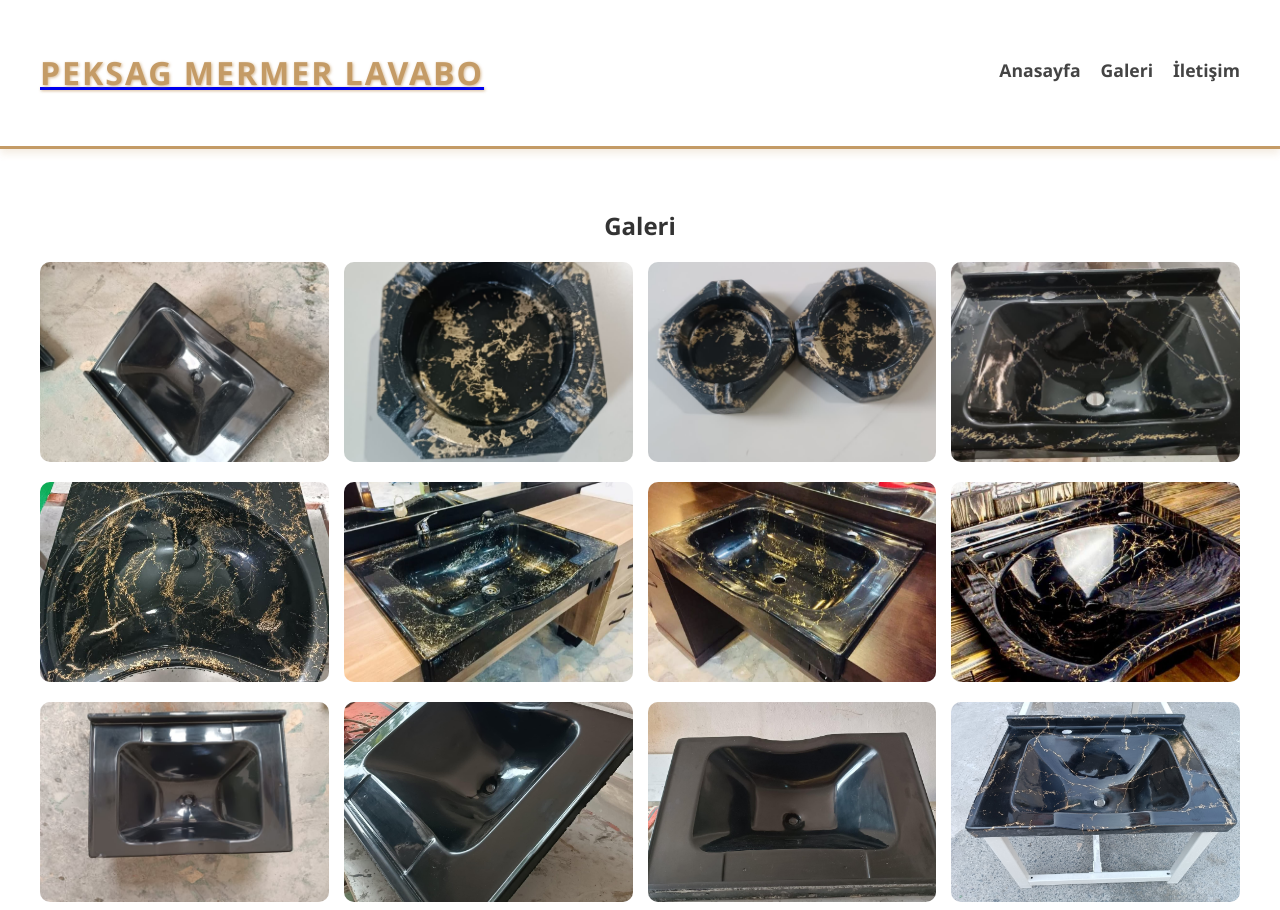
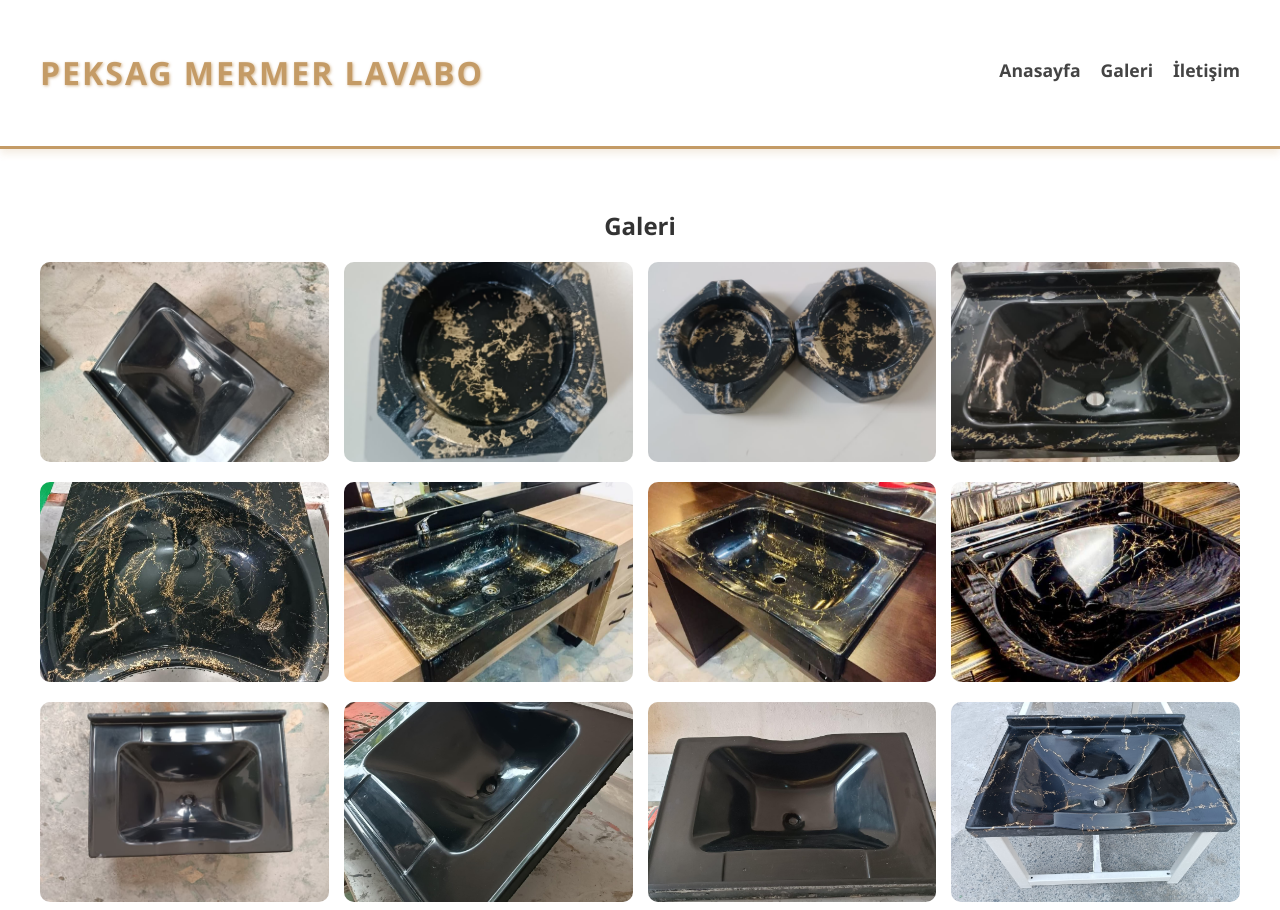
Before and after one commit to mustafaicee/peksag-lavabo, a plain HTML site: page galeri.html in a window 1280 px wide. Shown: the top 910 px of the page. Drawn offline with Linux system fonts and the light colour scheme.

Commit message:
değişiklik

```diff
--- a/galeri.html
+++ b/galeri.html
@@ -9,7 +9,7 @@
 <body class="galeri">
 
 <header>
-  <a href="index.html"><h1>Peksag Mermer Lavabo</h1></a>
+  <a href="index.html" style="text-decoration: none;"><h1>Peksag Mermer Lavabo</h1></a>
 
   <input type="checkbox" id="menu-toggle" />
   <label for="menu-toggle" class="menu-icon">&#9776;</label>
```
Also changed, not shown: iletisim.html (+1 -1 lines).
